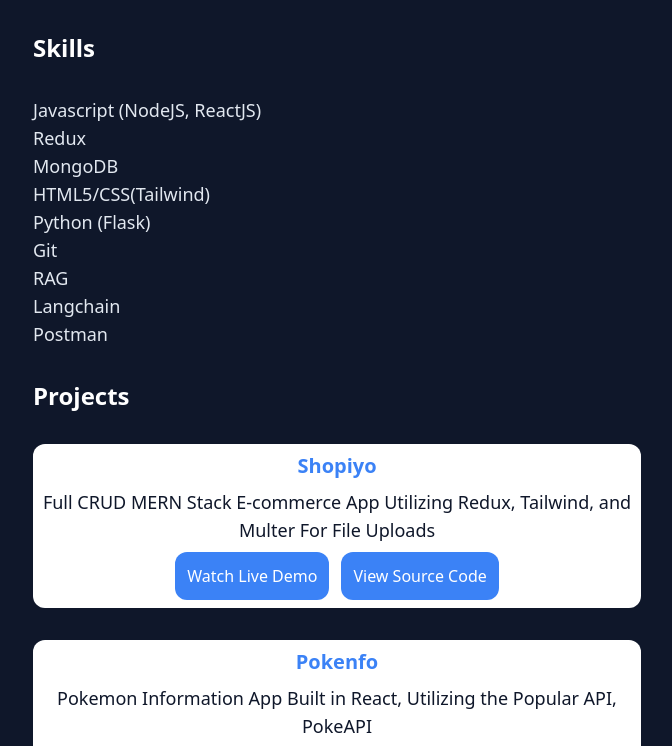
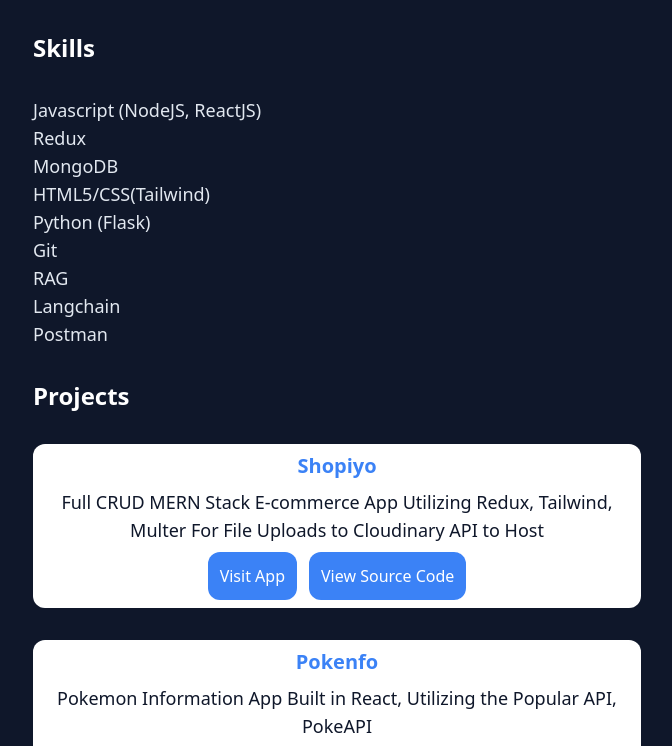
Before and after one commit to joshlazar2/portfolio, a React (Create React App) app in the folder client/: page / in a window 1280 px wide. Shown: the part 384-1130 px from the top of the page, without its empty margins (303-975 px from the left). Built offline with nearby package versions, Linux system fonts and the light colour scheme.

Commit message:
updated projects

```diff
--- a/client/src/components/Main.jsx
+++ b/client/src/components/Main.jsx
@@ -22,10 +22,10 @@ const Main = () => {
                 <h2 className='text-white text-2xl font-bold'>Projects</h2>
                 <div className='bg-white rounded-xl flex flex-col p-2 justify-center items-center space-y-2'>
                     <p className='text-xl font-bold text-blue-500'>Shopiyo</p>
-                    <p className='text-lg text-slate-900 text-center'>Full CRUD MERN Stack E-commerce App Utilizing Redux, Tailwind, and Multer For File Uploads</p>
+                    <p className='text-lg text-slate-900 text-center'>Full CRUD MERN Stack E-commerce App Utilizing Redux, Tailwind, Multer For File Uploads to Cloudinary API to Host</p>
                     <div className='space-x-3'>
-                        <button onClick={() => window.open('https://www.youtube.com/watch?v=w5jpxl66uZw', '_blank')} className='bg-blue-500 text-white p-3 rounded-xl hover:shadow-2xl hover:bg-blue-600'>Watch Live Demo</button>
-                        <button onClick={() => window.open('https://github.com/joshlazar2/e-commerce', '_blank')} className='bg-blue-500 text-white p-3 rounded-xl hover:shadow-2xl hover:bg-blue-600'>View Source Code</button>
+                        <button onClick={() => window.open('https://shopiyo-site.onrender.com/', '_blank')} className='bg-blue-500 text-white p-3 rounded-xl hover:shadow-2xl hover:bg-blue-600'>Visit App</button>
+                        <button onClick={() => window.open('https://github.com/joshlazar2/e-commerce-cloudinary', '_blank')} className='bg-blue-500 text-white p-3 rounded-xl hover:shadow-2xl hover:bg-blue-600'>View Source Code</button>
                     </div>
                 </div>
                 <div className='bg-white rounded-xl flex flex-col p-2 justify-center items-center space-y-2'>
```
